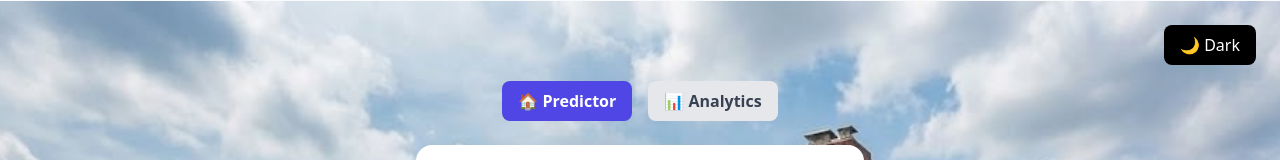
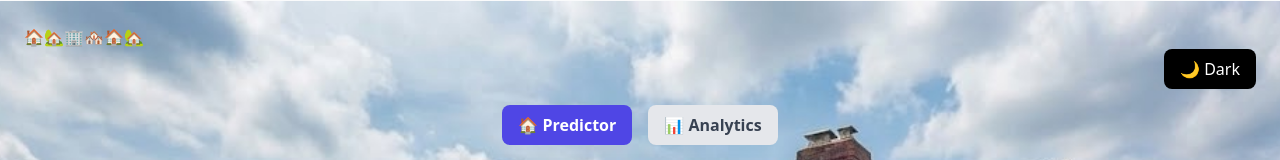
Before and after one commit to runeking2006/chennai-house-prices, a React (Create React App) app in the folder frontend/: page / in a window 1280 px wide. Shown: the top 160 px of the page. Built offline with nearby package versions, Linux system fonts and the light colour scheme; no server answers.

Commit message:
feat:icons

```diff
--- a/frontend/src/App.css
+++ b/frontend/src/App.css
@@ -140,3 +140,85 @@ button:hover {
   background: rgba(2, 6, 23, 0.65);
   backdrop-filter: blur(4px);
 }
+
+/* ===== FLOATING PROPERTY ICONS ===== */
+
+.floating-icons {
+  position: fixed;
+  inset: 0;
+
+  width: 100%;
+  height: 100%;
+
+  overflow: hidden;
+
+  pointer-events: none;
+
+  z-index: 0;
+}
+
+.floating-icons span {
+  position: absolute;
+
+  display: block;
+
+  font-size: 28px;
+
+  opacity: 0.18;
+
+  animation: floatUp 18s linear infinite;
+}
+
+/* Random positions */
+
+.floating-icons span:nth-child(1) {
+  left: 8%;
+  animation-delay: 0s;
+}
+
+.floating-icons span:nth-child(2) {
+  left: 22%;
+  animation-delay: 4s;
+}
+
+.floating-icons span:nth-child(3) {
+  left: 40%;
+  animation-delay: 2s;
+}
+
+.floating-icons span:nth-child(4) {
+  left: 62%;
+  animation-delay: 6s;
+}
+
+.floating-icons span:nth-child(5) {
+  left: 78%;
+  animation-delay: 1s;
+}
+
+.floating-icons span:nth-child(6) {
+  left: 90%;
+  animation-delay: 5s;
+}
+
+/* Animation */
+
+@keyframes floatUp {
+  0% {
+    transform: translateY(110vh) rotate(0deg);
+    opacity: 0;
+  }
+
+  10% {
+    opacity: 0.15;
+  }
+
+  50% {
+    opacity: 0.2;
+  }
+
+  100% {
+    transform: translateY(-120vh) rotate(360deg);
+    opacity: 0;
+  }
+}
--- a/frontend/src/App.js
+++ b/frontend/src/App.js
@@ -450,6 +450,15 @@ export default function App() {
         minHeight: "100vh",
       }}
     >
+    <div className="floating-icons">
+     <span>🏠</span>
+     <span>🏡</span>
+     <span>🏢</span>
+     <span>🏘️</span>
+     <span>🏠</span>
+     <span>🏡</span>
+    </div>
+
       <h1 style={{ display: "none" }}>HPP-House Price Predictor</h1>
 
       <p style={{ display: "none" }}>
```
